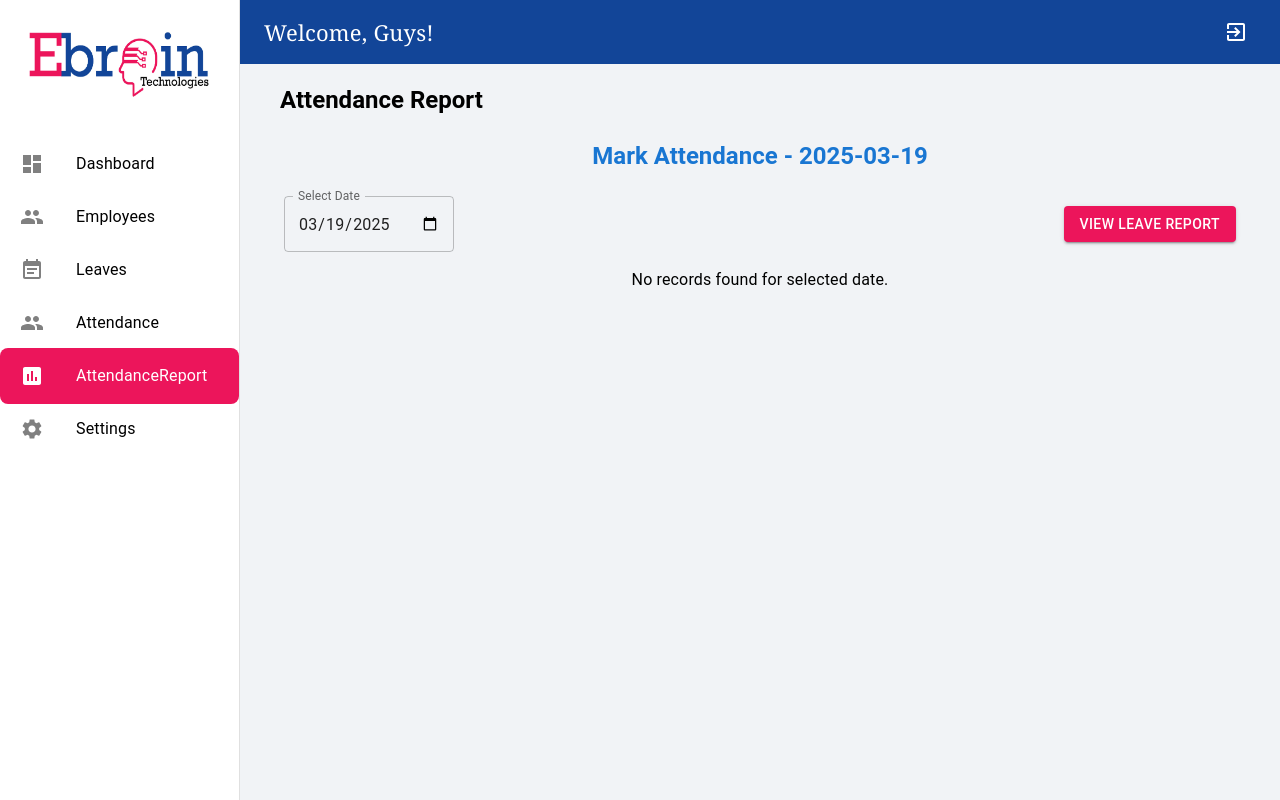
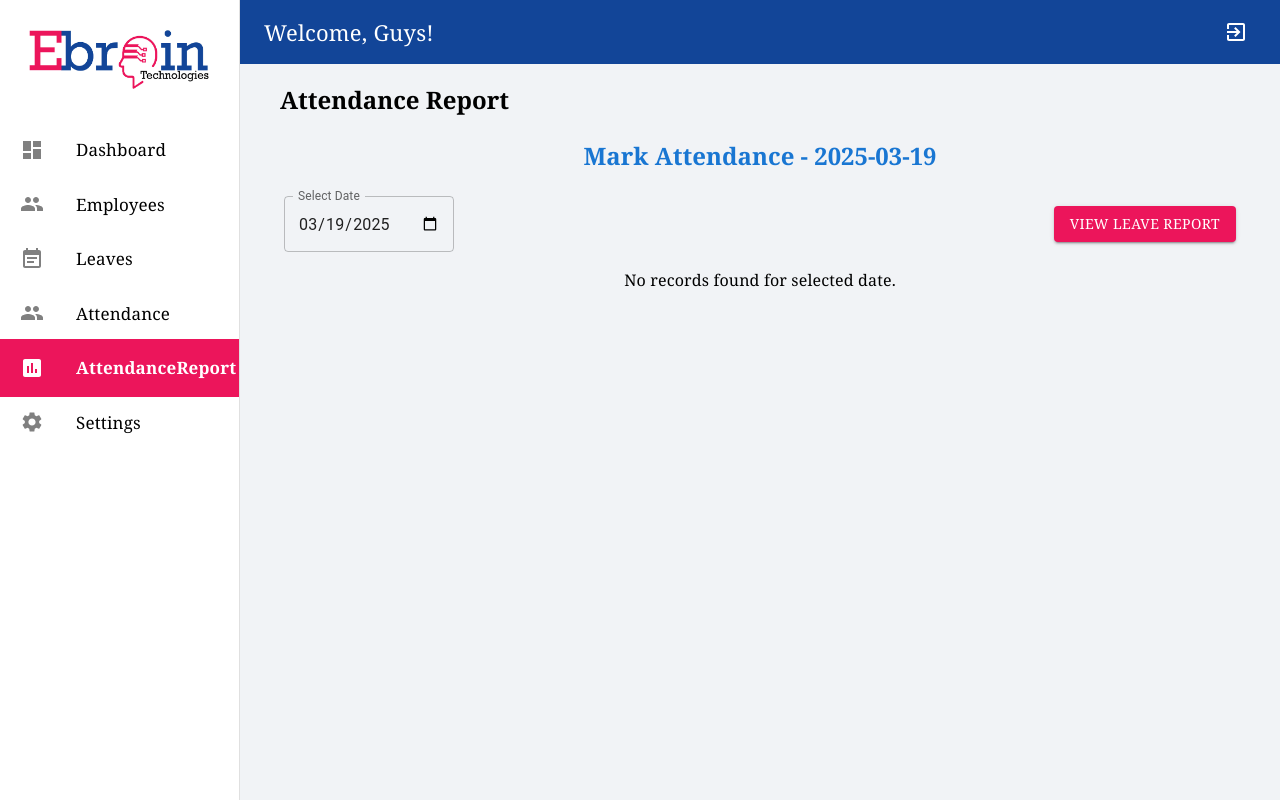
Before and after one commit to Agalya-10/Attendance-Management, a React (Create React App) app: page /attendancereport in a window 1280 px wide. Built offline with nearby package versions, Linux system fonts and the light colour scheme.

Commit message:
Font family

```diff
--- a/src/Components/Attendance.js
+++ b/src/Components/Attendance.js
@@ -51,7 +51,7 @@ const AttendancePage = () => {
   };
     return (
     <>
-      <TypographyLabel label={COMPONENT_LABEL.LABEL_ATTENDANCEREPORT} />
+      <TypographyLabel label={COMPONENT_LABEL.LABEL_ATTENDANCE} />
       <Container maxWidth="lg" sx={{ mt: 4 }}>
         <Typography variant="h5" align="center" fontWeight="bold" color="primary" mb={3}>Mark Attendance - {today}</Typography>
         <Box display="flex" justifyContent="end" alignItems="center" mb={2}>
--- a/src/Components/AttendanceReport.js
+++ b/src/Components/AttendanceReport.js
@@ -31,10 +31,9 @@ const AttendanceReport = () => {
 
   return (
     <>
-      <TypographyLabel label={COMPONENT_LABEL.LABEL_ATTENDANCEREPORT} />
+      <TypographyLabel sx={{ fontFamily: "Georgia, serif" }} label={COMPONENT_LABEL.LABEL_ATTENDANCEREPORT} />
       <Container maxWidth="lg" sx={{ mt: 4, p: 3, borderRadius: 2, marginTop: "-10px" }}>
-        <Typography variant="h5" align="center" fontWeight="bold" color="primary" mb={3}>
-          Mark Attendance - {todayDate}
+        <Typography variant="h5" align="center" fontWeight="bold" sx={{ fontFamily: "Georgia, serif" }} color="primary" mb={3}>Mark Attendance - {todayDate}
         </Typography>
 
           <Box display="flex" justifyContent="space-between" alignItems="center" mb={2}>          <TextField
@@ -43,32 +42,33 @@ const AttendanceReport = () => {
             value={selectedDate}
             onChange={handleDateChange}
             InputLabelProps={{ shrink: true }}
+            sx={{ fontFamily: "Georgia, serif" }}
           />
 
-          <Button variant="contained" sx={{ backgroundColor: "#EC155B" }} onClick={() => navigate("/leaves")}>
+          <Button variant="contained" sx={{ backgroundColor: "#EC155B",fontFamily: "Georgia, serif" }} onClick={() => navigate("/leaves")}>
             View Leave Report
           </Button>
   </Box>
         {attendanceRecords.length === 0 ? (
-          <Typography align="center">No records found for selected date.</Typography>
+          <Typography align="center" sx={{ fontFamily: "Georgia, serif" }}>No records found for selected date.</Typography>
         ) : (
           <TableContainer component={Paper}>
             <Table>
               <TableHead sx={{ backgroundColor: "#EC155B" }}>
                 <TableRow>
-                  <TableCell sx={{ color: "white", fontWeight: "bold", textAlign: "center" }}>S No</TableCell>
-                  <TableCell sx={{ color: "white", fontWeight: "bold", textAlign: "center" }}>Employee Name</TableCell>
-                  <TableCell sx={{ color: "white", fontWeight: "bold", textAlign: "center" }}>Department</TableCell>
-                  <TableCell sx={{ color: "white", fontWeight: "bold", textAlign: "center" }}>Status</TableCell>
+                  <TableCell sx={{ color: "white", fontWeight: "bold", textAlign: "center",  fontFamily: "Georgia, serif" }}>S No</TableCell>
+                  <TableCell sx={{ color: "white", fontWeight: "bold", textAlign: "center",  fontFamily: "Georgia, serif" }}>Employee Name</TableCell>
+                  <TableCell sx={{ color: "white", fontWeight: "bold", textAlign: "center",  fontFamily: "Georgia, serif" }}>Department</TableCell>
+                  <TableCell sx={{ color: "white", fontWeight: "bold", textAlign: "center",  fontFamily: "Georgia, serif" }}>Status</TableCell>
                 </TableRow>
               </TableHead>
               <TableBody>
                 {attendanceRecords.map((emp, idx) => (
                   <TableRow key={idx}>
-                    <TableCell sx={{ textAlign: "center" }}>{idx + 1}</TableCell>
-                    <TableCell sx={{ textAlign: "center" }}>{emp.name}</TableCell>
-                    <TableCell sx={{ textAlign: "center" }}>{emp.department}</TableCell>
-                    <TableCell sx={{ textAlign: "center" }}>{emp.status || "Not Marked"}</TableCell>
+                    <TableCell sx={{ textAlign: "center",  fontFamily: "Georgia, serif" }}>{idx + 1}</TableCell>
+                    <TableCell sx={{ textAlign: "center",  fontFamily: "Georgia, serif" }}>{emp.name}</TableCell>
+                    <TableCell sx={{ textAlign: "center",  fontFamily: "Georgia, serif" }}>{emp.department}</TableCell>
+                    <TableCell sx={{ textAlign: "center",  fontFamily: "Georgia, serif" }}>{emp.status || "Not Marked"}</TableCell>
                   </TableRow>
                 ))}
               </TableBody>
--- a/src/Components/Dashboard.js
+++ b/src/Components/Dashboard.js
@@ -20,7 +20,7 @@ const Dashboard = () => {
     <>
       <TypographyLabel label={COMPONENT_LABEL.LABEL_DASHBOARD} />
       <Box>
-        <Grid2 container spacing={2} sx={{ marginLeft: "20px" }}>
+        <Grid2 container spacing={4} sx={{ marginLeft: "20px" }}>
           {[{ title: "Total Employees", value: "19", icon: <PeopleIcon />, color: "#4CAF50" },
             { title: "Total Departments", value: "2", icon: <BusinessIcon />, color: "#FFC107" }
           ].map((item, index) => (
--- a/src/Navbar/Componentlabel.js
+++ b/src/Navbar/Componentlabel.js
@@ -3,7 +3,7 @@ import { Typography } from '@mui/material';
 
 function TypographyLabel({ label }) {
     return (
-        <Typography variant="h5" sx={{ marginBottom: '10px', fontWeight: "bold",marginLeft:"20px" }}>{label}</Typography>
+        <Typography variant="h5" sx={{ marginBottom: '10px', fontWeight: "bold",marginLeft:"20px",  fontFamily: "Georgia, serif" }}>{label}</Typography>
     )
 }
 
--- a/src/Navbar/Sidenav.js
+++ b/src/Navbar/Sidenav.js
@@ -8,15 +8,12 @@ import ReportIcon from "@mui/icons-material/Assessment";
 import LogoutIcon from "@mui/icons-material/ExitToApp";
 import { useNavigate, useLocation } from "react-router-dom";
 import logo from "../Assets/ebrain_image.png";
-
 const drawerWidth = 240;
 const navbarHeight = 64;
-
 const SideNav = ({ children }) => {
   const navigate = useNavigate();
   const location = useLocation();
   const [selectedItem, setSelectedItem] = useState(location.pathname);
-
   const menuItems = [
     { text: "Dashboard", icon: <DashboardIcon />, path: "/dashboard" },
     { text: "Employees", icon: <PeopleIcon />, path: "/employeetable" },
@@ -25,9 +22,8 @@ const SideNav = ({ children }) => {
     { text: "AttendanceReport", icon: <ReportIcon />, path: "/attendancereport" },
     { text: "Settings", icon: <SettingsIcon />, path: "/settings" },
   ];
-   return (
+  return (
     <Box sx={{ display: "flex", height: "100vh", overflow: "hidden" }}>
-      {/* ✅ Sidebar */}
       <Drawer
         variant="permanent"
         sx={{
@@ -38,16 +34,14 @@ const SideNav = ({ children }) => {
             boxSizing: "border-box",
             backgroundColor: "white",
             color: "black",
+            fontFamily: "Georgia, serif",
           },
         }}
       >
-        {/* ✅ Logo Section (Reduced Space Below) */}
         <Toolbar sx={{ display: "flex", justifyContent: "center", alignItems: "center", paddingBottom: "10px" }}>
-          <img src={logo} alt="Attendance Logo" style={{ width: "95%", height: "110px" , marginTop: "10px"}} />
+          <img src={logo} alt="Attendance Logo" style={{ width: "95%", height: "100px", marginTop: "10px" }} />
         </Toolbar>
-
-        {/* ✅ Sidebar Menu Items (Moved Up) */}
-        <List sx={{ marginTop: "-2px" }}>
+        <List sx={{ marginTop: "-7px" }}>
           {menuItems.map((item, index) => (
             <ListItem
               button
@@ -56,37 +50,33 @@ const SideNav = ({ children }) => {
                 setSelectedItem(item.path);
                 navigate(item.path);
               }}
-              sx={{
+                sx={{
                 background: selectedItem === item.path ? "#EC155B" : "transparent",
-                color: selectedItem === item.path ? "white" : "grey",
+                color: selectedItem === item.path ? "white" : "black",
                 padding: "12px 20px",
                 marginBottom: "-3px",
-                borderRadius: "8px",
                 "&:hover": {
                   background: selectedItem === item.path ? "#EC155B" : "transparent",
                 },
               }}
             >
-              <ListItemIcon sx={{ color: selectedItem === item.path ? "white" : "grey" }}>
+              <ListItemIcon sx={{color: selectedItem === item.path ? "white" : "grey",}} >
                 {item.icon}
               </ListItemIcon>
               <ListItemText
                 primary={item.text}
-                sx={{
+                  primaryTypographyProps={{
                   fontFamily: "Georgia, serif",
-                  fontSize: "18px",
+                  fontSize: "17px",
                   fontWeight: selectedItem === item.path ? "bold" : "normal",
-                  color: selectedItem === item.path ? "white" : "black",
+
                 }}
               />
             </ListItem>
           ))}
         </List>
       </Drawer>
-
-      {/* ✅ Main Layout (Navbar + Content) */}
       <Box sx={{ flexGrow: 1, display: "flex", flexDirection: "column" }}>
-        {/* ✅ Navbar */}
         <AppBar position="static" sx={{ background: "#124598", height: navbarHeight }}>
           <Toolbar sx={{ display: "flex", justifyContent: "space-between" }}>
             <Typography sx={{ fontFamily: "Georgia, serif", fontSize: "22px", color: "white" }}>
```
Also changed, not shown: src/Components/SettingPage.js (+6 -6 lines).
